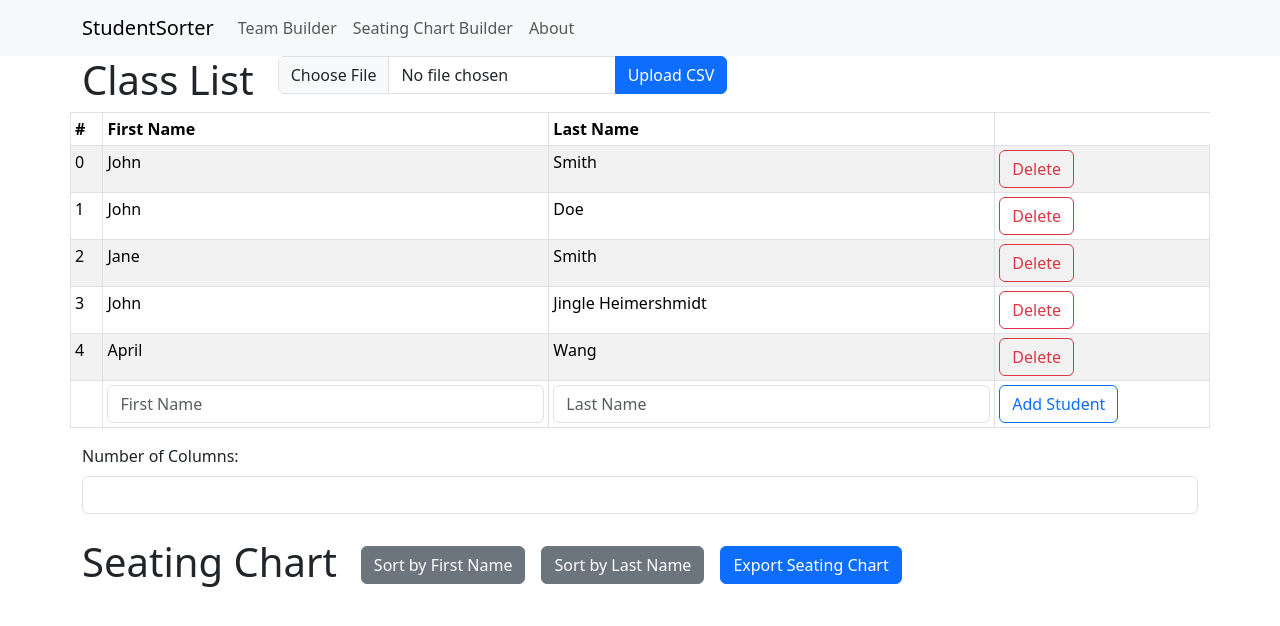
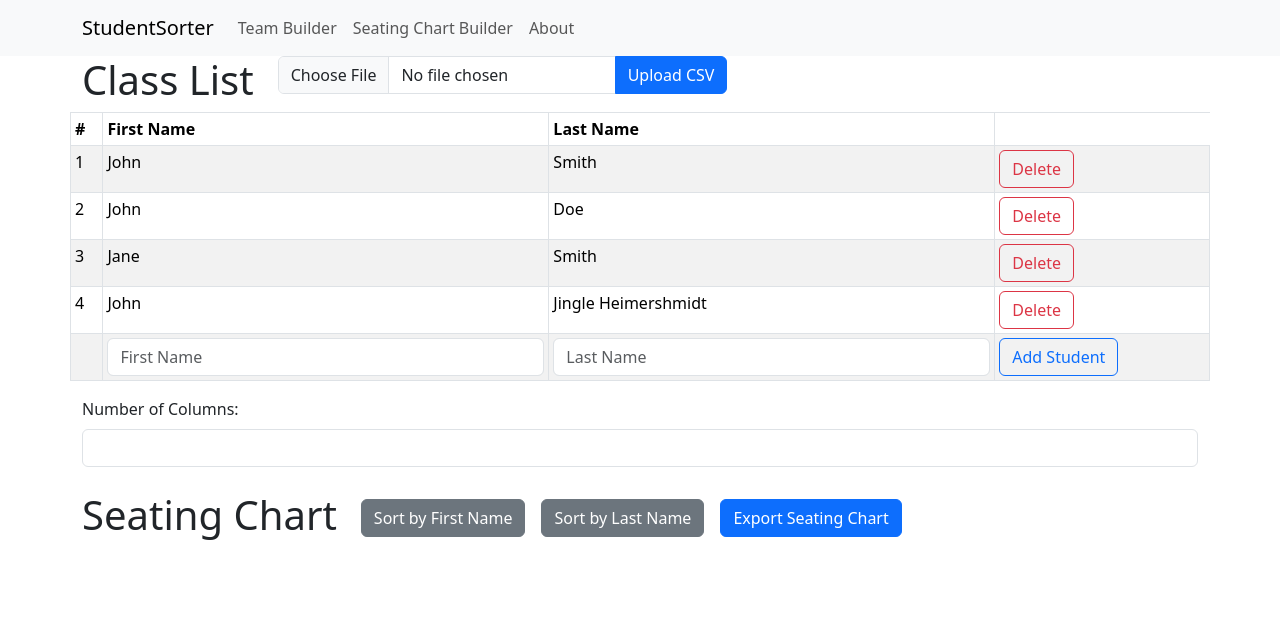
Before and after one commit to xiaolongbytes/StudentSorter, a Next.js app: page /seating in a window 1280 px wide. Shown: the top 626 px of the page. Built offline with nearby package versions, Linux system fonts and the light colour scheme.

Commit message:
Updated readme and default students, made numberings start at 1

```diff
--- a/data/defaultStudents.tsx
+++ b/data/defaultStudents.tsx
@@ -6,36 +6,29 @@ const defaultStudents: StudentData[] = [
         first: 'John',
         last: 'Smith',
         groupID: 0,
-        bannedList: []
+        bannedList: [],
     },
     {
         id: 1,
         first: 'John',
         last: 'Doe',
         groupID: 0,
-        bannedList: []
+        bannedList: [],
     },
     {
         id: 2,
         first: 'Jane',
         last: 'Smith',
         groupID: 0,
-        bannedList: []
+        bannedList: [],
     },
     {
         id: 3,
         first: 'John',
         last: 'Jingle Heimershmidt',
         groupID: 0,
-        bannedList: []
+        bannedList: [],
     },
-    {
-        id: 4,
-        first: 'April',
-        last: 'Wang',
-        groupID: 0,
-        bannedList: []
-    }
 ];
 
-export default defaultStudents
+export default defaultStudents;
--- a/src/common/components/Student.tsx
+++ b/src/common/components/Student.tsx
@@ -16,7 +16,7 @@ const Student: FunctionComponent<{
 }> = ({ student, onDelete, onEditStudent }) => {
     return (
         <tr>
-            <td>{student.id}</td>
+            <td>{student.id + 1}</td>
             <td>{student.first}</td>
             <td>{student.last}</td>
             <td>
--- a/src/common/components/Team.tsx
+++ b/src/common/components/Team.tsx
@@ -16,7 +16,7 @@ const Team: FunctionComponent<{
 
     return (
         <tr>
-            <td>{team.id}</td>
+            <td>{team.id + 1}</td>
             <td>
                 <ul>
                     {studentsInTeam.map((student, index) => (
--- a/src/components/SeatBuilder/SeatStudent.tsx
+++ b/src/components/SeatBuilder/SeatStudent.tsx
@@ -14,7 +14,7 @@ const SeatStudent: FunctionComponent<{
 }> = ({ student, onDelete }) => {
     return (
         <tr>
-            <td>{student.id}</td>
+            <td>{student.id + 1}</td>
             <td>{student.first}</td>
             <td>{student.last}</td>
             <td>
```
Also changed, not shown: 1 other file (tests, documents, lock files or other folders).
